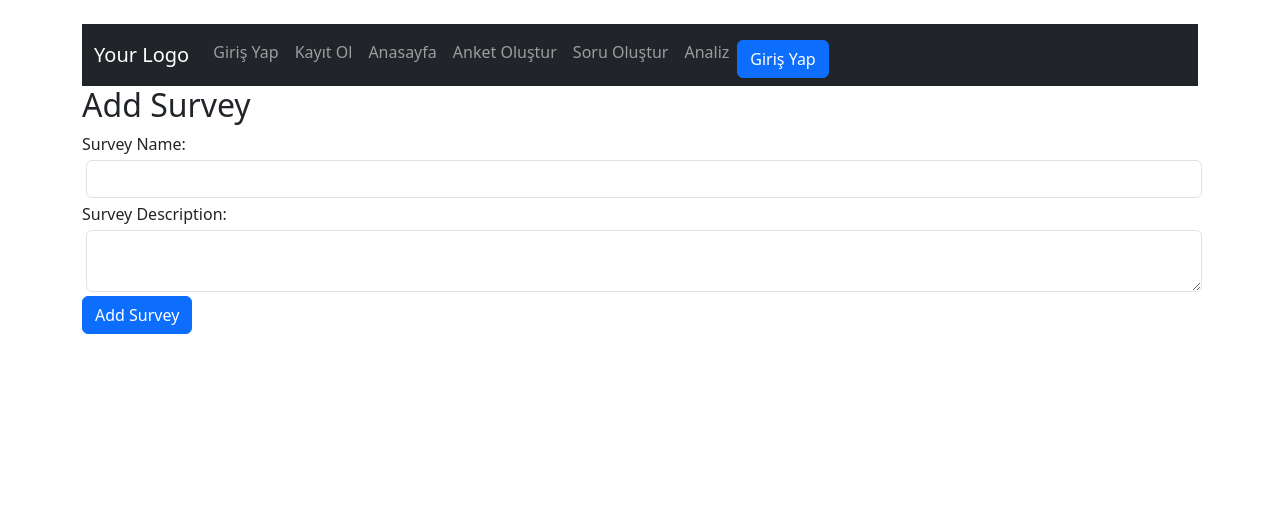
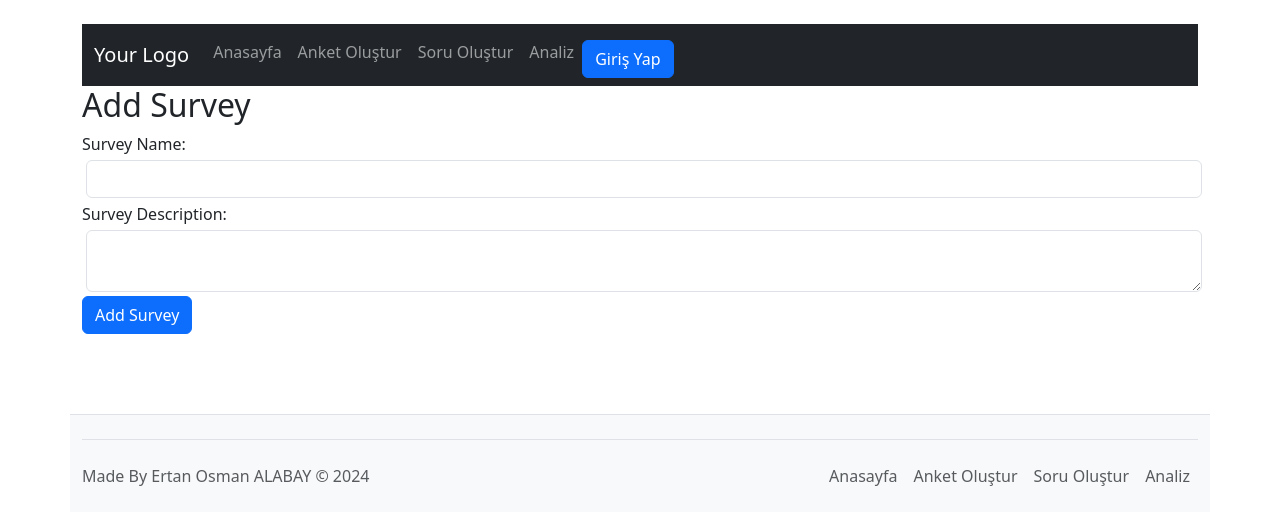
Before and after one commit to ertanAlabay/surveeyApp, a React (Create React App) app in the folder frontend/: page /survayAdd in a window 1280 px wide. Shown: the top 524 px of the page. Built offline with nearby package versions, Linux system fonts and the light colour scheme.

Commit message:
tasarımlı-2

```diff
--- a/frontend/src/App.js
+++ b/frontend/src/App.js
@@ -6,8 +6,9 @@ import Home from "./components/pages/home/Home"
 import Register from './components/pages/register/Register';
 import Create from './components/pages/create/Create';
 import Analyse from './components/pages/analyse/Analyse';
-import PageNavbar from './components/PageNavbar';
+import PageNavbar from './components/navbar/PageNavbar';
 import SurvayAdd from './components/pages/survayCreate/SurvayAdd';
+import PageFooter from './components/footer/PageFooter';
 
 function App() {
   return (
@@ -16,11 +17,14 @@ function App() {
       <Routes>
         <Route path='/login' element={<Login />}/>
         <Route path='/register' element={<Register />}/>
-        <Route path='/' element={<Home />}></Route>
+        <Route path='/home' element={<Home />}></Route>
         <Route path='/create' element={<Create />}/>
         <Route path='/analyse' element={<Analyse />}/>
         <Route path='/survayAdd' element={<SurvayAdd />}/>
+        {/* Yönlendirme */}
+        <Route index element={<Login />} />
       </Routes>
+      <PageFooter/>
     </BrowserRouter>
 
   );
--- /dev/null
+++ b/frontend/src/components/footer/PageFooter.css
@@ -0,0 +1,10 @@
+.page-footer {
+  position: -webkit-sticky;
+  bottom: 0;
+  left: 0;
+  right: 0;
+  width: 100%;
+  margin-top: 10vh;
+  background-color: #f8f9fa; /* Arka plan rengini istediğiniz gibi ayarlayabilirsiniz */
+  border-top: 1px solid #dee2e6; /* İstenirse üst kenar çizgisini değiştirebilirsiniz */
+}
--- /dev/null
+++ b/frontend/src/components/footer/PageFooter.js
@@ -0,0 +1,37 @@
+// PageFooter.js
+
+import React from 'react';
+import './PageFooter.css';
+import { useLocation } from 'react-router-dom';
+
+
+
+
+function PageFooter() {
+  const location = useLocation();
+
+  // Eğer login veya register sayfasındaysanız null döndürün
+  if (location.pathname === '/' || location.pathname === '/login' || location.pathname === '/register') {
+    return null;
+  }
+
+  return (
+    <div className="container page-footer">
+      <footer className="d-flex flex-wrap justify-content-between align-items-center py-3 my-4 border-top">
+        <p className="col-md-4 mb-0 text-muted">Made By Ertan Osman ALABAY &copy; 2024</p>
+
+        <a href="/" className="col-md-3 d-flex align-items-center justify-content-center mb-3 mb-md-0 me-md-auto link-dark text-decoration-none">
+          <svg className="bi me-2" width="40" height="32"></svg>
+        </a>
+        <ul className="nav col-md-5 justify-content-end">
+          <li className="nav-item"><a href="/home" className="nav-link px-2 text-muted">Anasayfa</a></li>
+          <li className="nav-item"><a href="/survayAdd" className="nav-link px-2 text-muted">Anket Oluştur</a></li>
+          <li className="nav-item"><a href="/create" className="nav-link px-2 text-muted">Soru Oluştur</a></li>
+          <li className="nav-item"><a href="/analyse" className="nav-link px-2 text-muted">Analiz</a></li>
+        </ul>
+      </footer>
+    </div>
+  );
+}
+
+export default PageFooter;
--- a/frontend/src/components/PageNavbar.js
+++ b/frontend/src/components/navbar/PageNavbar.js
@@ -1,25 +1,23 @@
 import React from 'react'
 import { Link, useLocation } from 'react-router-dom';
-import Logout from './pages/logout/Logout'
+import Logout from '../pages/logout/Logout'
 
 export default function PageNavbar() {
   const location = useLocation();
-  if (location.pathname === '/login' || location.pathname === '/register') {
+  if (location.pathname === '/login' || location.pathname === '/' || location.pathname === '/register') {
     return null;
   }
   return (
     <div className="container mt-4">
       <nav className="navbar navbar-expand-lg navbar-dark bg-dark">
         <div className="container-fluid">
-          <Link to="/" className="navbar-brand">Your Logo</Link>
+          <Link to="/home" className="navbar-brand">Your Logo</Link>
           <button className="navbar-toggler" type="button" data-bs-toggle="collapse" data-bs-target="#bs-navbar-collapse" aria-controls="bs-navbar-collapse" aria-expanded="false" aria-label="Toggle navigation">
             <span className="navbar-toggler-icon"></span>
           </button>
           <div className="collapse navbar-collapse" id="bs-navbar-collapse">
             <ul className="navbar-nav ">
-              <Link to="/login" className="nav-link">Giriş Yap</Link>
-              <Link to="/register" className="nav-link">Kayıt Ol</Link>
-              <Link to="/" className="nav-link">Anasayfa</Link>
+              <Link to="/home" className="nav-link">Anasayfa</Link>
               <Link to="/survayAdd" className="nav-link">Anket Oluştur</Link>
               <Link to="/create" className="nav-link">Soru Oluştur</Link>
               <Link to="/analyse" className="nav-link">Analiz</Link>
--- a/frontend/src/components/pages/analyse/Analyse.js
+++ b/frontend/src/components/pages/analyse/Analyse.js
@@ -61,9 +61,10 @@ function Analyse() {
   return (
     <div className="container mt-4">
       {Object.keys(groupedSurveyData).map((surveyId) => (
+
         <div key={surveyId}>
-          <h2>Survey Name: {surveys[surveyId]}</h2>
-          <table className="table">
+          <table class="table caption-top mb-4">
+            <caption><h3>Survey Name: {surveys[surveyId]}</h3></caption>
             <thead>
               <tr>
                 <th>Survey Question ID</th>
--- a/frontend/src/components/pages/home/Home.js
+++ b/frontend/src/components/pages/home/Home.js
@@ -65,7 +65,7 @@ function Home() {
       <div className="container">
         <div className="row">
           <div className='mt-3 mb-4 d-inline' >
-            <h3 className='mb-4'>Nasıl Anket Oluşturabilirim?</h3>
+            <h3 className='mb-4'>Uygulama Nasıl Kullanılmalı?</h3>
             <p>Anasayfada herhangi bir anket bulunmuyorsa şu adımları takip edin:</p>
             <li>"Anket Oluştur" sayfasından yeni bir anket oluşturun.</li>
             <li>"Soru Oluştur" sayfasından istenilen şıkka kadar soruları oluşturup "Ekle" butonu ile listeleyin. İstenilen soru sayısına ulaşınca daha önce oluşturduğumuz anketi seçip "Paylaş" butonuna tıklayın. Anket anasayfada gözükecektir.</li>
--- a/frontend/src/components/pages/login/Login.js
+++ b/frontend/src/components/pages/login/Login.js
@@ -19,7 +19,7 @@ const Login = () => {
     axios.post('http://localhost:3001/login', values)
       .then(res => {
         if (res.data.Status === "Success") {
-          navigate('/');
+          navigate('/home');
         } else {
           alert(res.data.Message);
         }
--- a/frontend/src/components/pages/logout/Logout.js
+++ b/frontend/src/components/pages/logout/Logout.js
@@ -1,14 +1,14 @@
 import axios from 'axios';
-import React, { useEffect, useState } from 'react'
-import { useLocation, useNavigate } from 'react-router-dom';
+import React, { useEffect, useState } from 'react';
+import { useNavigate  } from 'react-router-dom';
 
 function Logout() {
   const [auth, setAuth] = useState(false);
   const [name, setName] = useState('');
   const [message, setMessage] = useState('');
 
-  const location = useLocation();
   const navigate = useNavigate();
+
   axios.defaults.withCredentials = true;
 
   useEffect(() => {
@@ -21,22 +21,20 @@ function Logout() {
           setAuth(false);
           setMessage(res.data.message);
         }
-      })
-  })
+      });
+  }, []);
 
   const handleLogout = () => {
     axios.get('http://localhost:3001/logout')
       .then(res => {
         if (res.data.Status === "Success") {
-          location.reload(); //?????????????
-          navigate('/login');
+          navigate('/login'); // Yönlendirme işlemi
         } else {
           alert("error");
         }
-
       })
       .catch(err => console.log(err));
-  }
+  };
 
   return (
     <>
@@ -53,7 +51,7 @@ function Logout() {
           </div>
       }
     </>
-  )
+  );
 }
 
-export default Logout
+export default Logout;
--- a/frontend/src/index.js
+++ b/frontend/src/index.js
@@ -3,7 +3,6 @@ import ReactDOM from 'react-dom/client';
 import './index.css';
 import App from './App';
 import reportWebVitals from './reportWebVitals';
-//import 'bootstrap/dist/css/bootstrap.css';
 import 'bootstrap/dist/css/bootstrap.css';
 import 'bootstrap/dist/js/bootstrap.js';
 
```
Also changed, not shown: frontend/src/components/pages/create/Create.js (+27 -19 lines), frontend/src/components/PageNavbar.css (deleted).
